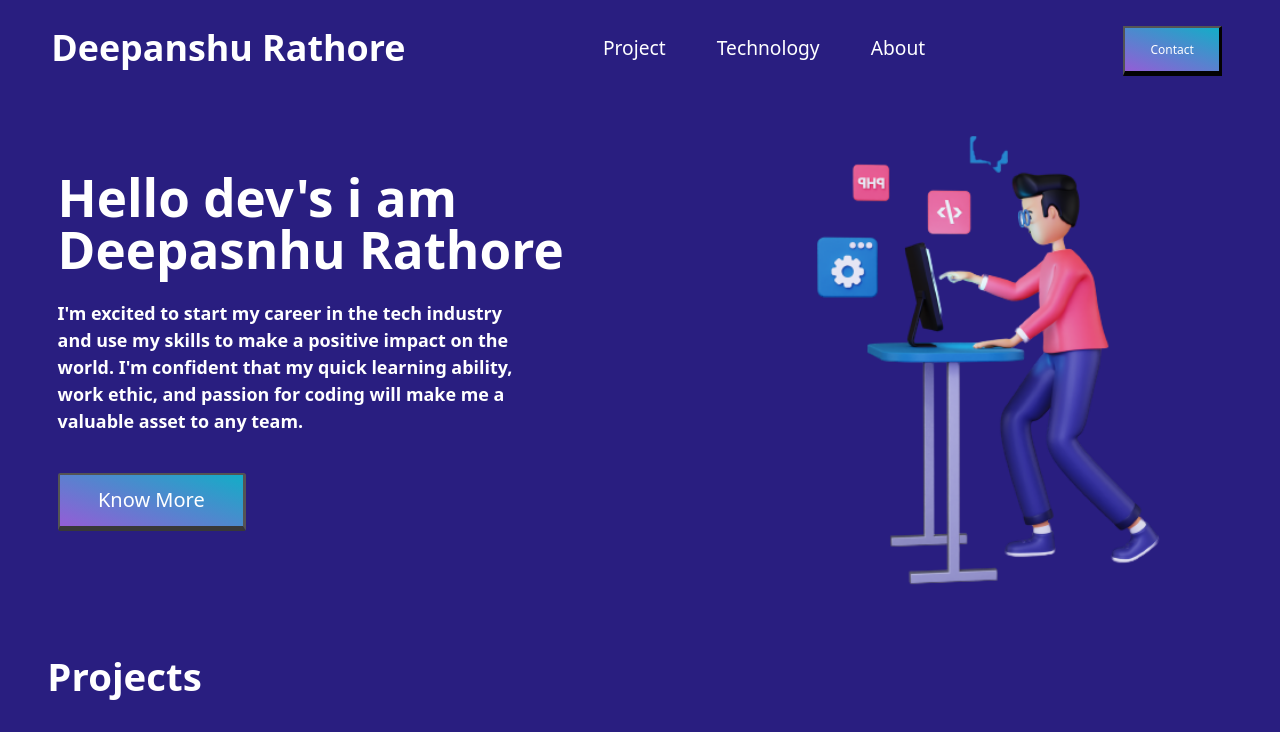
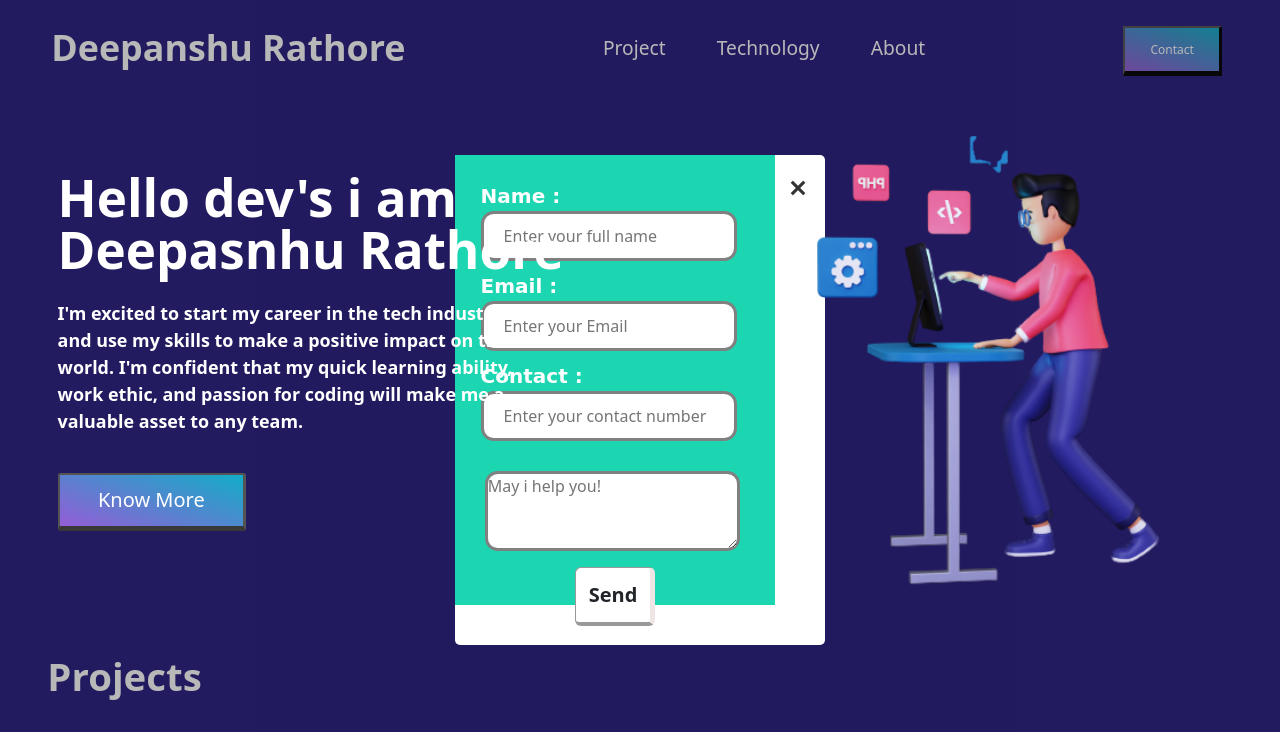
Before and after one commit to Deepanshurathore01/Deepanshu_Portfolio, a plain HTML site: page index.html in a window 1280 px wide. Both pictures are taken after a click on the button "Contact". Shown: the top 732 px of the page. Drawn offline with nearby package versions, Linux system fonts and the light colour scheme.

Commit message:
today i want to add popup feature in button contact

```diff
--- /dev/null
+++ b/asset/script.js
@@ -0,0 +1,11 @@
+$(document).ready(function() {
+
+  $("#open").click(function() {
+    $('.model-container').css('transform','scale(1)');
+  });
+
+  $("#close").click(function() {
+    $('.model-container').css('transform','scale(0)');
+  });
+
+});
--- a/asset/style.css
+++ b/asset/style.css
@@ -385,6 +385,137 @@ padding: 3vw 3vw;
   color: #fff;
 }
 
+/* -------------- contact button sectionn  */
+#contact .btn{
+  text-align: center;
+  padding:10px;
+  margin:auto;
+  width:6%;
+  background-color:#fff;
+  font-weight:bold;
+  border-bottom:4px solid  #999999;
+  border-right:5px solid  #999999;
+  border-top:1px solid  #999999;
+  border-left:1px solid  #999999;
+}
+
+.model-container{
+  display: flex;
+  align-items: center;
+  justify-content: center;
+  min-height: 100vh;
+  width: 100vw;
+  position: fixed;
+  top:0;
+  left:0;
+  background:rgba(22, 22, 22, 0.3);
+  transform: scale(0);
+
+}
+.model-container .model{
+  height: 490px;
+  width: 370px;
+/* margin: 0 10px; */
+/* padding: 20px; */
+background: #fff;
+border-radius: 5px;
+/* text-align: center; */
+position: relative;
+}
+
+.model-container .model .ri-heart-fill{
+  font-size: 100px;
+  padding-bottom: 50px;
+  color: crimson;
+  margin: 10px 0px;
+  text-shadow: 0 3px 5px rgba(43, 42, 42, 0.3),
+  30px 30px 0 #ccc,
+  -30px 30px 0 #333 ;
+}
+.model-container .model h3{
+  color: #333;
+  font-size: 25px;
+  padding-top: 30px;
+}
+
+.model-container .model p{
+  color: #666;
+  margin: 20px 0;
+}
+.model-container .model button{
+  height: 35px;
+  width: 120px;
+  background:#333 ;
+  color: #fff;
+  outline: none;
+  border-radius: 50px;
+  border: none;
+  font-size: 17px;
+  cursor: pointer;
+  box-shadow: 0 5px 15px rgba(0,0,0,.3);
+}
+
+.model-container .model button:hover{
+  opacity: .8;
+}
+
+.model-container .model .ri-close-line{
+  position: absolute;
+  top:15px;
+  right: 15px;
+  font-size: 25px;
+  font-weight: 900;
+  cursor: pointer;
+  color: #333;
+}
+
+.fr{
+  display: flex;
+  flex-direction: column;
+  height: 450px;
+  width: 320px;
+  background-color:rgb(28, 214, 177);
+  gap:10px;
+  padding: 2vw 2vw;
+  position: relative;
+
+}
+
+.fr label{
+ font-size: 20px;
+ font-weight: 700;
+ font-family: cursive;
+}
+
+.fr input{
+  padding: 10px 20px ;
+  border: 3px solid grey;
+  border-radius: 1vw;
+  width: 20vw;
+}
+
+.fr textarea{
+  margin-top: 20px;
+  width:95%;
+  height:80px;
+  border: 3px solid grey;
+  border-radius: 1vw;
+}
+
+.fr .btn{
+  text-align: center;
+  padding:12px;
+  margin:auto;
+  width:30%;
+  font-size: 20px;
+  background-color:#fff;
+  font-weight:bold;
+  border-bottom:4px solid  #999999;
+  border-right:5px solid  #f0e5e5;
+  border-top:1px solid  #999999;
+  border-left:1px solid  #999999;
+}
+
 /* media query section  */
 
 
--- a/index.html
+++ b/index.html
@@ -34,6 +34,39 @@
         <h4> <a href="#abt">About</a> </h4>
       </div>
       <button id="open">Contact</button>
+    </div>
+
+
+    <div class="model-container">
+      <div class="model">
+        <!-- <i class="ri-heart-fill"></i> -->
+        <form action="" class="fr" >
+          <div class="name">
+            <label for="name">Name :</label>
+            <input type="text" id="name" placeholder="Enter your full name">
+          </div>
+
+          <div class="email">
+            <label for="email">Email :</label>
+            <input type="email" id="email" placeholder="Enter your Email">
+         </div>
+
+         <div class="contact">
+           <label for="phone">Contact  : </label>
+           <input type="email" id="phone" placeholder="Enter your contact number">
+         </div>
+
+         <div class="text">
+
+           <label for="Text"></label>
+           <textarea type="textarea" id="Text" placeholder="May i help you!"></textarea>
+         </div>
+
+         <div class="btn">Send</div>
+
+        </form>
+        <i id="close" class="ri-close-line"></i>
+      </div>
     </div>
 
 
@@ -188,7 +221,8 @@
 
     </section>
 
-
+    <script src="https://ajax.googleapis.com/ajax/libs/jquery/3.7.1/jquery.min.js"></script>
+    <script src="asset/script.js"></script>
   </div>
 
 </body>
```
